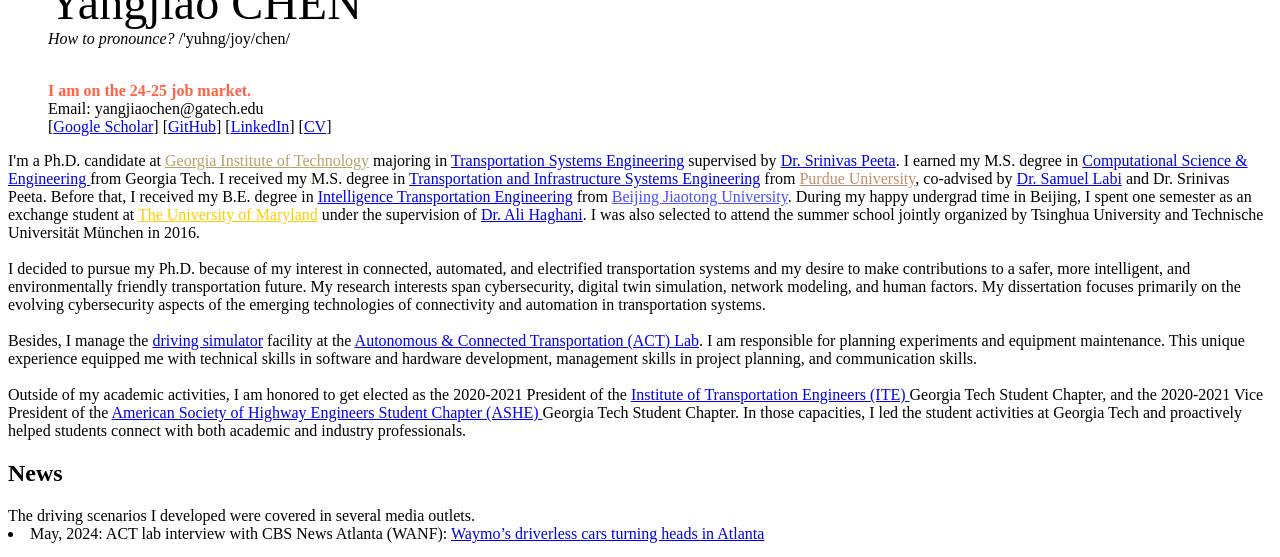
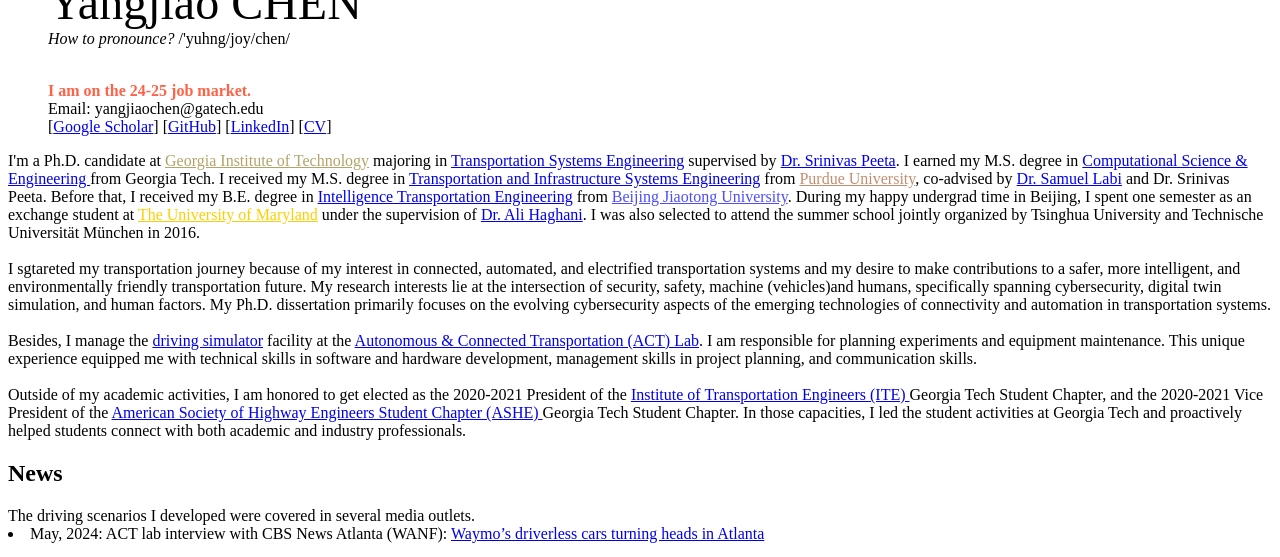
Before and after one commit to YangjiaoChen/YangjiaoChen.github.io, a Jekyll site: the page built from index.html, in a window 1280 px wide and 900 px high, scrolled down 539 px, cut to the strip 0-557 px from the top of the window. Built offline with Jekyll 4.4.1, drawn with Linux system fonts in a browser that asks for light colours.

Commit message:
Update index.html

```diff
--- a/index.html
+++ b/index.html
@@ -123,9 +123,10 @@ During my happy undergrad time in Beijing, I spent one semester as an exchange s
 I was also selected to attend the summer school jointly organized by Tsinghua University and Technische Universität München in 2016.
 <br />
 <br />
-I decided to pursue my Ph.D. because of my interest in connected, automated, and electrified transportation systems and my desire to make contributions
-to a safer, more intelligent, and environmentally friendly transportation future. My research interests span cybersecurity, digital twin simulation, network modeling, and human factors.
-My dissertation focuses primarily on the evolving cybersecurity aspects of the emerging technologies of connectivity and automation in transportation systems.
+I sgtareted my transportation journey because of my interest in connected, automated, and electrified transportation systems and my desire to make contributions
+to a safer, more intelligent, and environmentally friendly transportation future. My research interests lie at the intersection of security, safety, machine (vehicles)and humans,
+specifically spanning cybersecurity, digital twin simulation, and human factors.
+My Ph.D. dissertation primarily focuses on the evolving cybersecurity aspects of the emerging technologies of connectivity and automation in transportation systems.
 <br />
 <br />
 Besides, I manage the <a href="https://sites.gatech.edu/actlab/facility/" target="_blank">driving simulator</a> facility at the <a href="https://sites.gatech.edu/actlab/" target="_blank">Autonomous & Connected Transportation (ACT) Lab</a>.
```
